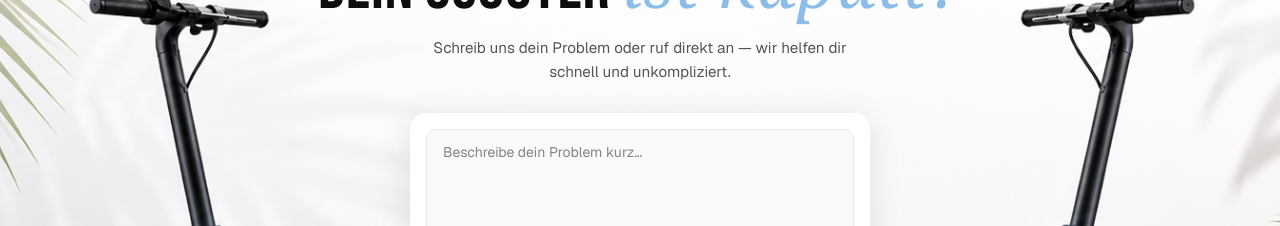
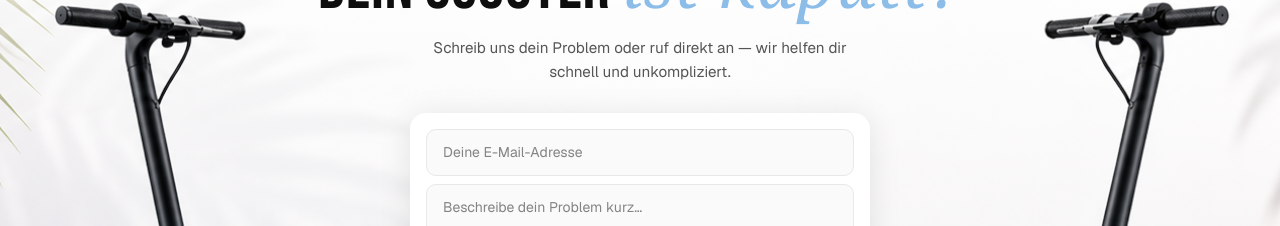
Before and after one commit to Myandr/voltvibes, a Next.js app: page / in a window 1280 px wide. Shown: the part 3740-3966 px from the top of the page. Built offline with nearby package versions, Linux system fonts and the light colour scheme; no server answers.

Commit message:
feat: implement rate limiting for contact form submissions and enhance error handling for request limits

```diff
--- a/app/api/contact/route.ts
+++ b/app/api/contact/route.ts
@@ -1,5 +1,22 @@
 import { NextRequest, NextResponse } from 'next/server';
 import nodemailer from 'nodemailer';
+
+// In-memory rate limiter: max 3 requests per IP per 10 minutes
+const rateLimitMap = new Map<string, { count: number; resetAt: number }>();
+const RATE_LIMIT_MAX = 3;
+const RATE_LIMIT_WINDOW_MS = 10 * 60 * 1000;
+
+function checkRateLimit(ip: string): boolean {
+  const now = Date.now();
+  const entry = rateLimitMap.get(ip);
+  if (!entry || now > entry.resetAt) {
+    rateLimitMap.set(ip, { count: 1, resetAt: now + RATE_LIMIT_WINDOW_MS });
+    return true;
+  }
+  if (entry.count >= RATE_LIMIT_MAX) return false;
+  entry.count++;
+  return true;
+}
 
 const port = Number(process.env.SMTP_PORT ?? 587);
 
@@ -14,6 +31,19 @@ const transporter = nodemailer.createTransport({
 });
 
 export async function POST(req: NextRequest) {
+  // Rate limit check
+  const ip =
+    req.headers.get('x-forwarded-for')?.split(',')[0].trim() ??
+    req.headers.get('x-real-ip') ??
+    'unknown';
+
+  if (!checkRateLimit(ip)) {
+    return NextResponse.json(
+      { error: 'Zu viele Anfragen. Bitte warte ein paar Minuten.' },
+      { status: 429 }
+    );
+  }
+
   const body = await req.json();
   const { name, email, betreff, nachricht, source, _hp, _t } = body;
 
--- a/app/components/CustomerStoriesSection.tsx
+++ b/app/components/CustomerStoriesSection.tsx
@@ -129,16 +129,6 @@ export default function CustomerStoriesSection() {
         </div>
 
         <div className="absolute bottom-0 left-0 right-0 flex items-end justify-between px-6 pb-6">
-          <div className="flex items-center gap-3">
-            <div className="relative w-11 h-11 rounded-full overflow-hidden border-2 border-white/30 flex-shrink-0">
-              <Image src={story.customerAvatar} alt={story.customerName} fill className="object-cover" />
-            </div>
-            <div>
-              <p className="text-white font-semibold text-sm leading-tight">{story.customerName}</p>
-              <p className="text-white/60 text-xs mt-0.5">{story.customerDetail}</p>
-            </div>
-          </div>
-
           <div className="absolute left-1/2 -translate-x-1/2 bottom-6 flex items-center gap-1.5 bg-white/20 backdrop-blur-sm rounded-full px-3 py-2">
             {stories.map((_, i) => (
               <button
--- a/app/components/SellScooterSection.tsx
+++ b/app/components/SellScooterSection.tsx
@@ -130,6 +130,7 @@ const steps = [
 export default function SellScooterSection() {
   const { ref: headRef, visible: headVisible } = useFadeIn(0);
   const { ref: formRef, visible: formVisible } = useFadeIn(200);
+  const [email, setEmail] = useState('');
   const [message, setMessage] = useState('');
   const [sent, setSent] = useState(false);
   const [loading, setLoading] = useState(false);
@@ -147,12 +148,17 @@ export default function SellScooterSection() {
         method: 'POST',
         headers: { 'Content-Type': 'application/json' },
         body: JSON.stringify({
+          email,
           nachricht: message,
           source: 'reparatur',
           _hp: honeypot,
           _t: loadTime.current,
         }),
       });
+      if (res.status === 429) {
+        setError('Zu viele Anfragen. Bitte warte ein paar Minuten.');
+        return;
+      }
       if (!res.ok) throw new Error();
       setSent(true);
     } catch {
@@ -392,6 +398,24 @@ export default function SellScooterSection() {
                   aria-hidden="true"
                   style={{ position: 'absolute', left: '-9999px', opacity: 0, height: 0 }}
                 />
+                <input
+                  type="email"
+                  value={email}
+                  onChange={(e) => setEmail(e.target.value)}
+                  placeholder="Deine E-Mail-Adresse"
+                  required
+                  style={{
+                    border: '1px solid #e8e8e8',
+                    borderRadius: '10px',
+                    padding: '0.75rem 1rem',
+                    fontFamily: 'var(--font-geist-sans), sans-serif',
+                    fontSize: '0.875rem',
+                    color: '#0e0e0e',
+                    background: '#fafafa',
+                    outline: 'none',
+                    lineHeight: 1.5,
+                  }}
+                />
                 <textarea
                   value={message}
                   onChange={(e) => setMessage(e.target.value)}
--- a/app/kontakt/page.tsx
+++ b/app/kontakt/page.tsx
@@ -77,6 +77,10 @@ export default function KontaktPage() {
           _t: loadTime.current,
         }),
       })
+      if (res.status === 429) {
+        setError("Zu viele Anfragen. Bitte warte ein paar Minuten.")
+        return
+      }
       if (!res.ok) throw new Error()
       setSubmitted(true)
     } catch {
```
